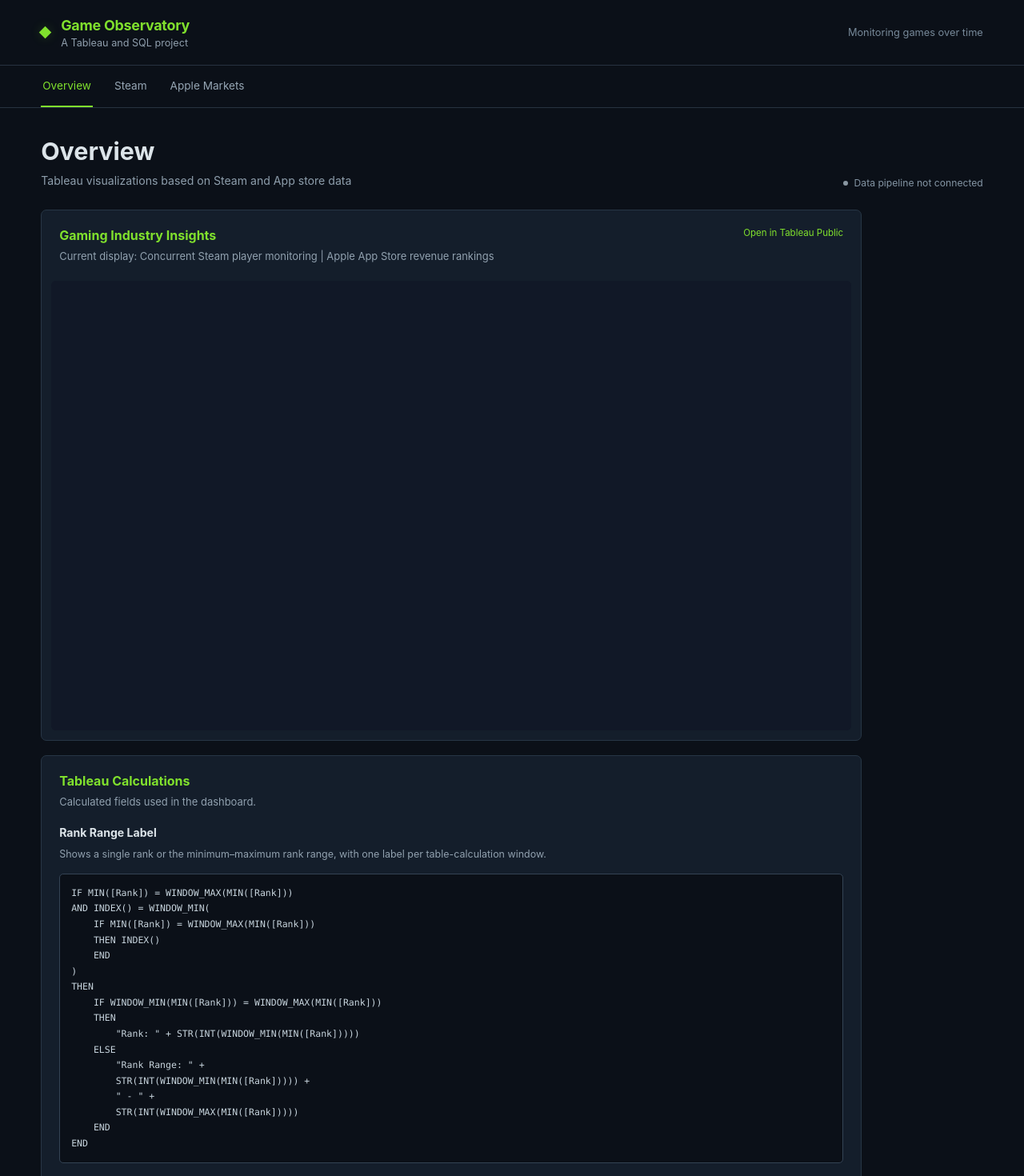
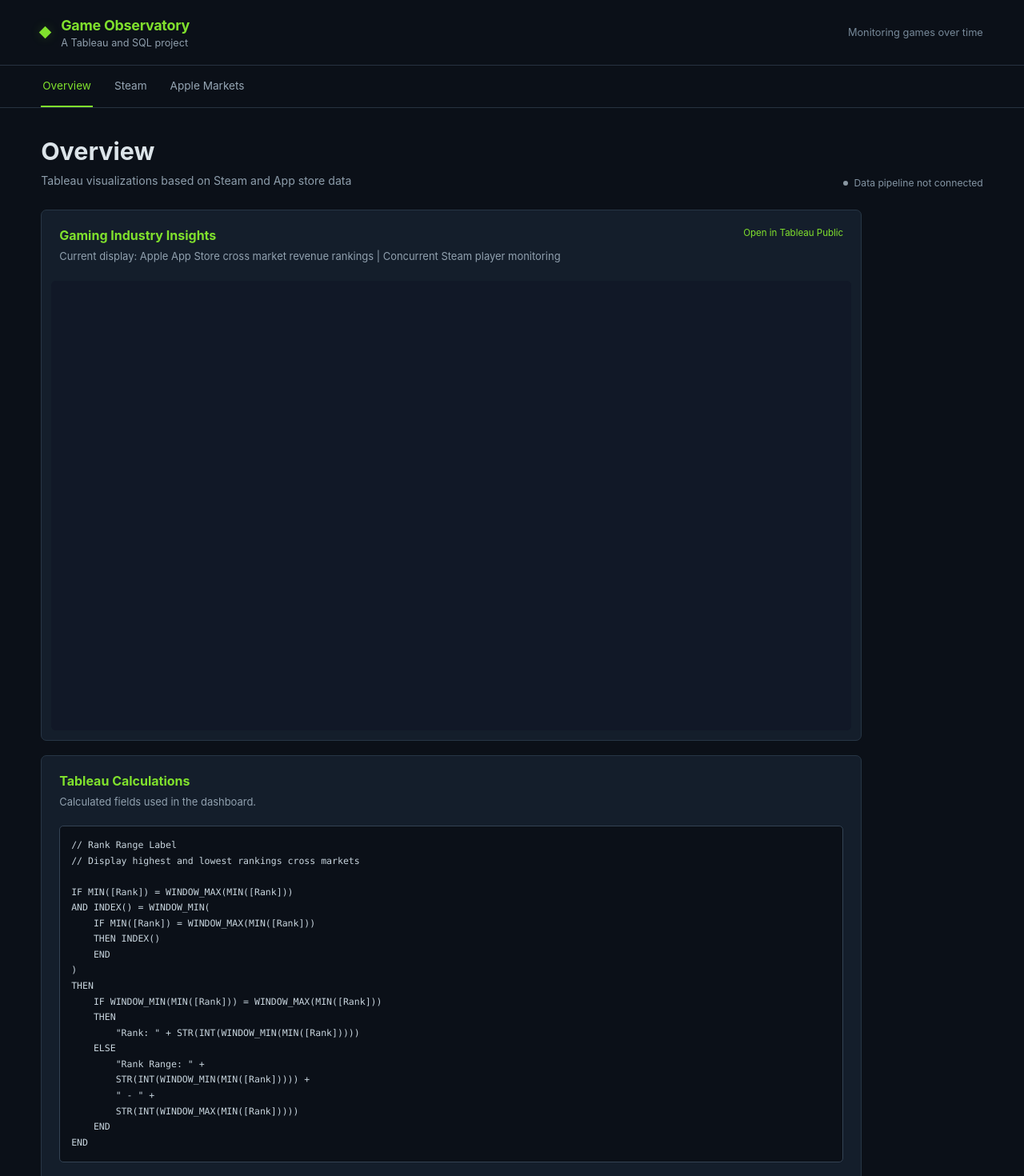
Before and after one commit to qatalyse/Game-Observatory, a React (Vite) app in the folder frontend/: page / in a window 1280 px wide. Shown: the top 1470 px of the page at 80% size. Built offline with nearby package versions, Linux system fonts and the light colour scheme.

Commit message:
Move rank label explanation into Tableau comments and reorder dashboard subtitle

```diff
--- a/frontend/src/App.tsx
+++ b/frontend/src/App.tsx
@@ -45,7 +45,7 @@ function TableauDashboard() {
       <div className="panel-heading">
         <div>
           <h2>Gaming Industry Insights</h2>
-          <p>Current display: Concurrent Steam player monitoring | Apple App Store revenue rankings</p>
+          <p>Current display: Apple App Store cross market revenue rankings | Concurrent Steam player monitoring</p>
         </div>
         <a className="apple-store-link" href="https://public.tableau.com/views/GameMarketDataanalytics/Dashboard1" target="_blank" rel="noreferrer">Open in Tableau Public</a>
       </div>
--- a/frontend/src/TableauCalculations.tsx
+++ b/frontend/src/TableauCalculations.tsx
@@ -1,4 +1,7 @@
-const rankRangeCalculation = `IF MIN([Rank]) = WINDOW_MAX(MIN([Rank]))
+const rankRangeCalculation = `// Rank Range Label
+// Display highest and lowest rankings cross markets
+
+IF MIN([Rank]) = WINDOW_MAX(MIN([Rank]))
 AND INDEX() = WINDOW_MIN(
     IF MIN([Rank]) = WINDOW_MAX(MIN([Rank]))
     THEN INDEX()
@@ -26,8 +29,6 @@ export default function TableauCalculations() {
         </div>
       </div>
       <div className="calculation-body">
-        <h3>Rank Range Label</h3>
-        <p>Shows a single rank or the minimum–maximum rank range, with one label per table-calculation window.</p>
         <pre tabIndex={0} aria-label="Rank Range Label calculation"><code>{rankRangeCalculation}</code></pre>
       </div>
     </section>
```
